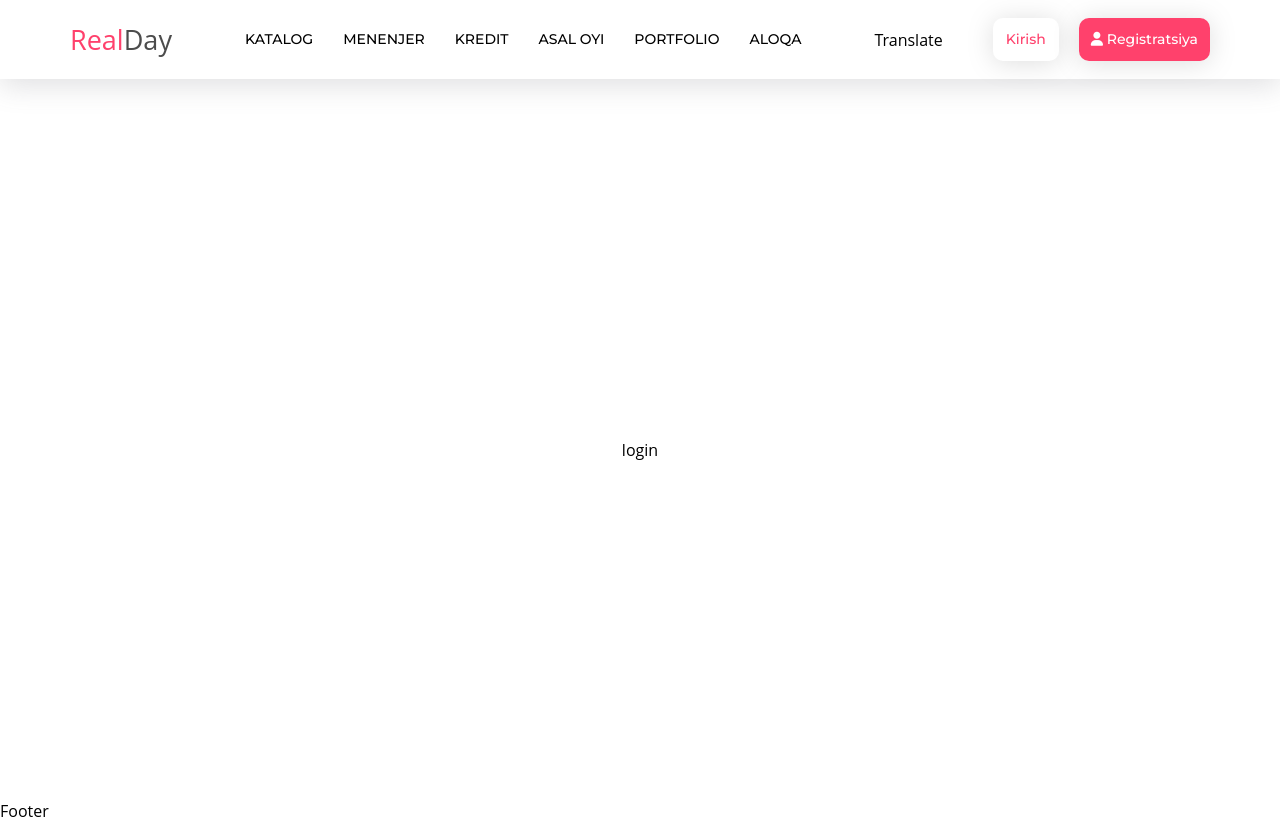
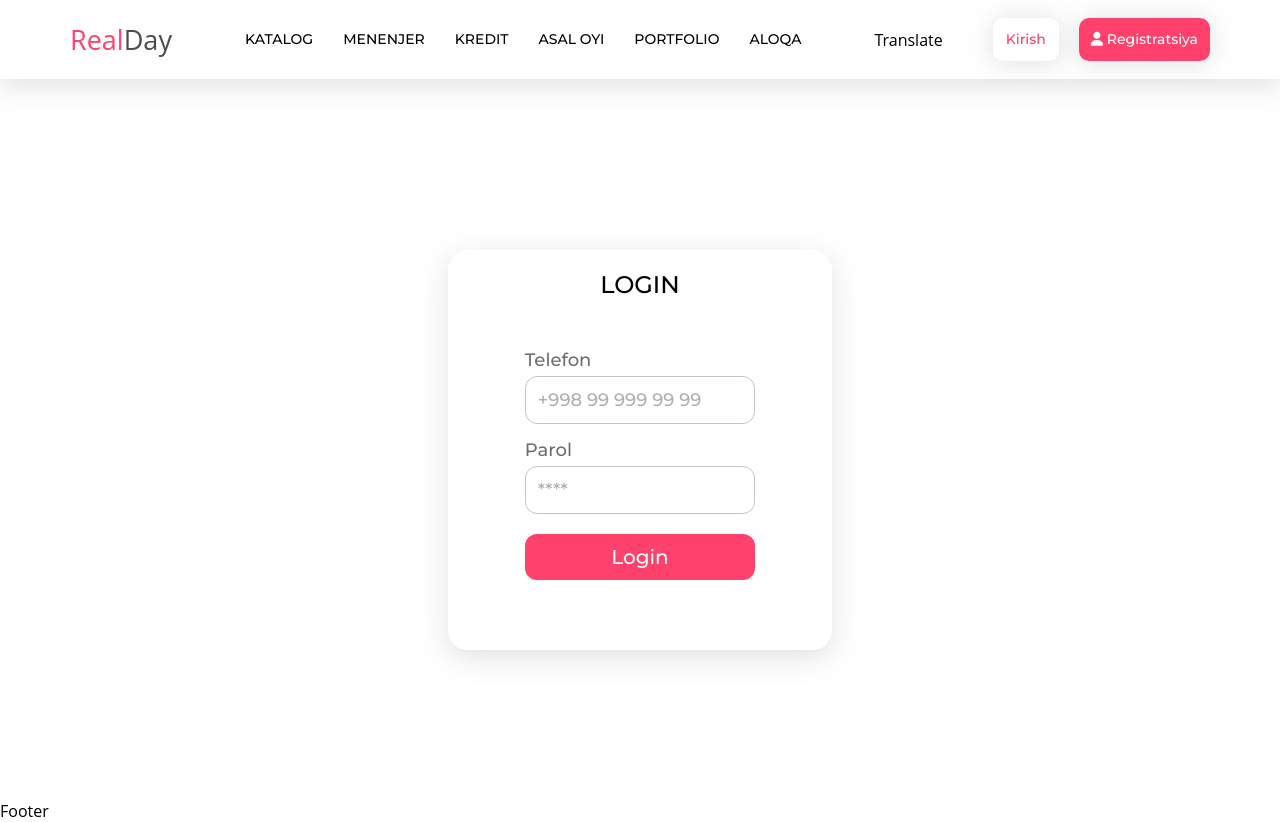
Before and after one commit to tuit212/realDayReact, a React (Create React App) app: page /login in a window 1280 px wide. Built offline with nearby package versions, Linux system fonts and the light colour scheme.

Commit message:
login add

```diff
--- a/src/App.js
+++ b/src/App.js
@@ -9,7 +9,9 @@ import SingIn from "./components/SingIn/SingIn";
 
 function App() {
 
+  // const users = true;
   const users = false;
+
   return (
     <div className="App">
       <Header users={users}/>
--- a/src/components/Login/Login.jsx
+++ b/src/components/Login/Login.jsx
@@ -4,7 +4,20 @@ import "./Login.scss"
 function Login() {
     return (
         <div className='login'>
-            login
+            <div id="login">
+                <h3>Login</h3>
+                <div className="login_input">
+                    <div>
+                        <label htmlFor="tel">Telefon</label>
+                        <input type="tel" id='tel' name='tel'  placeholder='+998 99 999 99 99'  />
+                    </div>
+                    <div>
+                        <label htmlFor="tel">Parol</label>
+                        <input type="password" id='password' name='password'  placeholder='****'  />
+                    </div>
+                    <button type="submit" className='btn'>Login</button>
+                </div>
+            </div>
         </div>
     )
 }
--- a/src/components/Login/Login.scss
+++ b/src/components/Login/Login.scss
@@ -6,3 +6,86 @@
     align-items: center;
     justify-content: center;
 }
+#login , #singIN{
+    width: 30%;
+    box-shadow: rgba(100, 100, 111, 0.2) 0px 7px 29px 0px;
+    border-radius: 20px;
+    padding-bottom: 50px;
+
+    & > h3 {
+        text-align: center;
+        font-weight: 500;
+        line-height: 29px;
+        font-family: 'Montserrat', sans-serif;
+        text-transform: uppercase;
+        font-size: 24px;
+        padding: 20px 0;
+        margin-bottom: 30px;
+    }
+
+    .login_input {
+        width: 60%;
+        margin: 0 auto 20px auto;
+
+        & > div {
+            margin-top: 15px;
+
+            & > label {
+                font-family: 'Montserrat', sans-serif;
+                display: block;
+                font-weight: 500;
+                line-height: 22px;
+                font-size: 18px;
+                text-transform: capitalize;
+                color: #706C6C;
+                cursor: pointer;
+            }
+
+            & > input {
+                display: block;
+                width: 100%;
+                margin-top: 5px;
+                border-radius: 12px;
+                padding: 12px;
+                outline: none;
+                border: 1px solid #C4C4C4;
+
+                &::placeholder{
+                    font-family: 'Montserrat';
+                    font-size: 18px;
+                    line-height: 22px;
+                    font-weight: 500;
+                    color: #B1AEAE;
+                    text-transform: capitalize;
+                }
+
+                &:focus{
+                    border: 1px solid #FF416C;
+                }
+
+                &:valid{
+                    color: #FF416C;
+                    font-family: 'Montserrat';
+                    font-size: 18px;
+                    line-height: 22px;
+                    font-weight: 500;
+                }
+            }
+        }
+
+        .btn{
+            width: 100%;
+            margin-top: 20px;
+            border-radius: 12px;
+            background: #FF416C;
+            color: #fff;
+            border: none;
+            cursor: pointer;
+            padding: 11px 0;
+            font-family: 'Montserrat';
+            font-size: 20px;
+            line-height: 24px;
+            font-weight: 500;
+        }
+    }
+}
--- /dev/null
+++ b/src/components/SingIn/SinIn.scss
@@ -0,0 +1,12 @@
+.singIN{
+    padding-top: 100px;
+    width: 100%;
+    height: 100vh;
+    display: flex;
+    align-items: center;
+    justify-content: center;
+}
+#singIN{
+    width: 30%;
+    box-shadow: rgba(100, 100, 111, 0.2) 0px 7px 29px 0px;
+}
--- a/src/components/SingIn/SingIn.jsx
+++ b/src/components/SingIn/SingIn.jsx
@@ -1,9 +1,33 @@
 import React from 'react'
+import './SinIn.scss'
+import '../Login/Login.scss'
+
 
 function SingIn() {
     return (
-        <div>
-            SingIn
+        <div className='singIN'>
+            <div id="singIN">
+                <h3>Registratsiya</h3>
+                <div className="login_input">
+                    <div>
+                        <label htmlFor="name">Ism</label>
+                        <input type="text" id='name' name='name'  placeholder='dim'  />
+                    </div>
+                    <div>
+                        <label htmlFor="text">Familiya</label>
+                        <input type="text" id='text' name='text'  placeholder='dim ann'  />
+                    </div>
+                    <div>
+                        <label htmlFor="tel">Telefon</label>
+                        <input type="tel" id='tel' name='tel'  placeholder='+998 99 999 99 99'  />
+                    </div>
+                    <div>
+                        <label htmlFor="manzil">Manzil</label>
+                        <input type="text" id='manzil' name='manzil'  placeholder='nyu york'  />
+                    </div>
+                    <button type="submit" className='btn'>REGISTRATSIYA</button>
+                </div>
+            </div>
         </div>
     )
 }
```
Also changed, not shown: text.txt.
